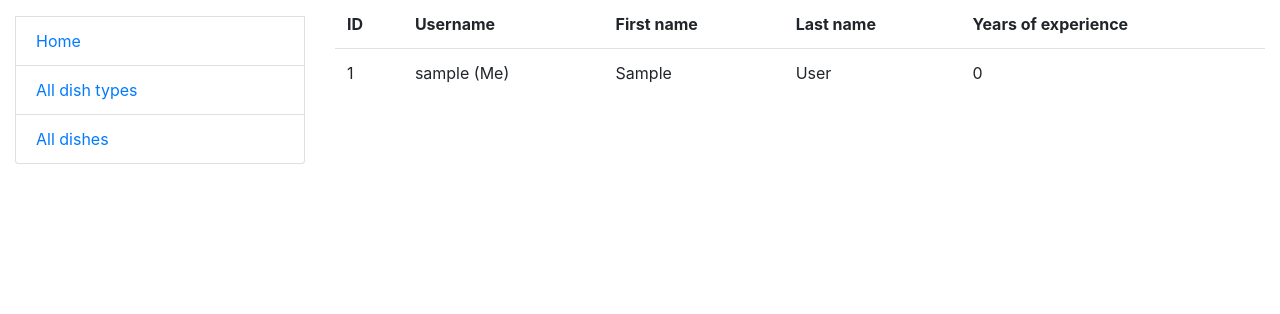
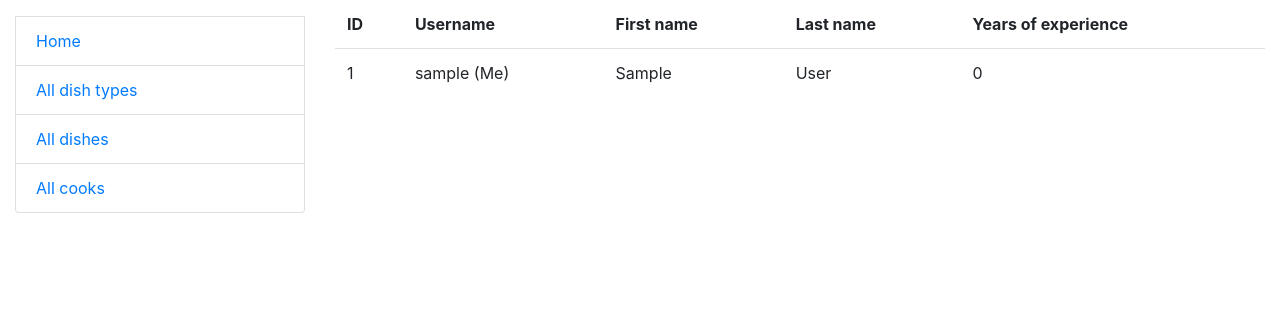
Before and after one commit to Dmitriy527/restaurant-kitchen-mate, a Django app: page /cooks/ in a window 1280 px wide. Shown: the part 107-421 px from the top of the page. Run offline with Django 5.2, Linux system fonts and the light colour scheme; the visitor is signed in with stand-in values (Sample User, id 1); data comes from the database, SQL or seed files in the repository; some libraries are stand-ins or nearby versions.

Commit message:
Add button 'All cooks' to sidebar on the main page

```diff
--- a/templates/includes/sidebar.html
+++ b/templates/includes/sidebar.html
@@ -16,4 +16,5 @@
   <li class="list-group-item"><a href="{% url 'kitchen_core:index' %}">Home</a></li>
   <li class="list-group-item"><a href="{% url 'kitchen_core:dish-types-list' %}">All dish types</a></li>
   <li class="list-group-item"><a href="{% url 'kitchen_core:dishes-list' %}">All dishes</a></li>
+  <li class="list-group-item"><a href="{% url 'kitchen_core:cooks-list' %}">All cooks</a></li>
 </ul>
```
